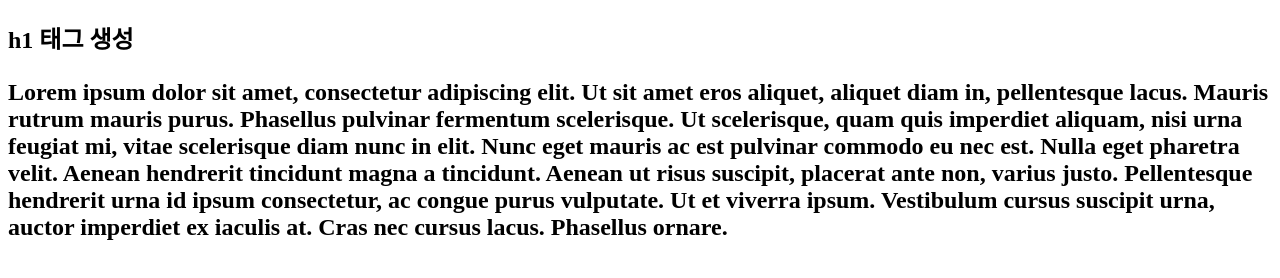
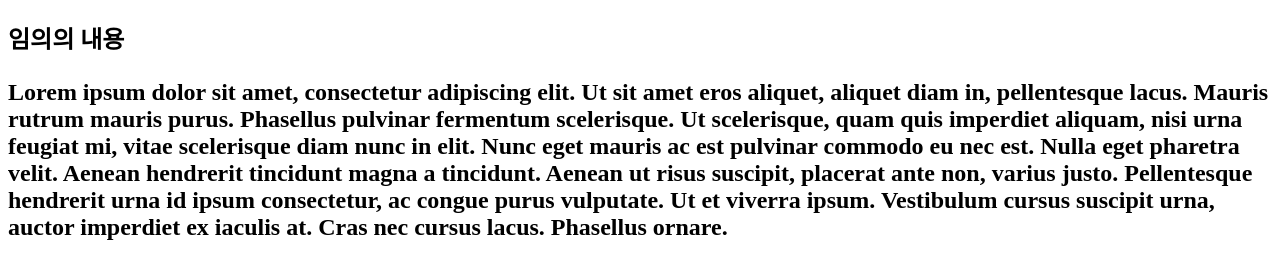
Before and after one commit to fbghk/Subject-3, a website: page index.html in a window 1280 px wide. Drawn offline with Linux system fonts and the light colour scheme.

```diff
--- a/index.html
+++ b/index.html
@@ -6,7 +6,7 @@
   <title>Document</title>
 </head>
 <body>
-  <h2>h1 태그 생성
+  <h2>임의의 내용
     <p>Lorem ipsum dolor sit amet, consectetur adipiscing elit. Ut sit amet eros aliquet, aliquet diam in, pellentesque lacus. Mauris rutrum mauris purus. Phasellus pulvinar fermentum scelerisque. Ut scelerisque, quam quis imperdiet aliquam, nisi urna feugiat mi, vitae scelerisque diam nunc in elit. Nunc eget mauris ac est pulvinar commodo eu nec est. Nulla eget pharetra velit. Aenean hendrerit tincidunt magna a tincidunt. Aenean ut risus suscipit, placerat ante non, varius justo. Pellentesque hendrerit urna id ipsum consectetur, ac congue purus vulputate. Ut et viverra ipsum. Vestibulum cursus suscipit urna, auctor imperdiet ex iaculis at. Cras nec cursus lacus. Phasellus ornare.</p>
   </h2>
 </body>
```
